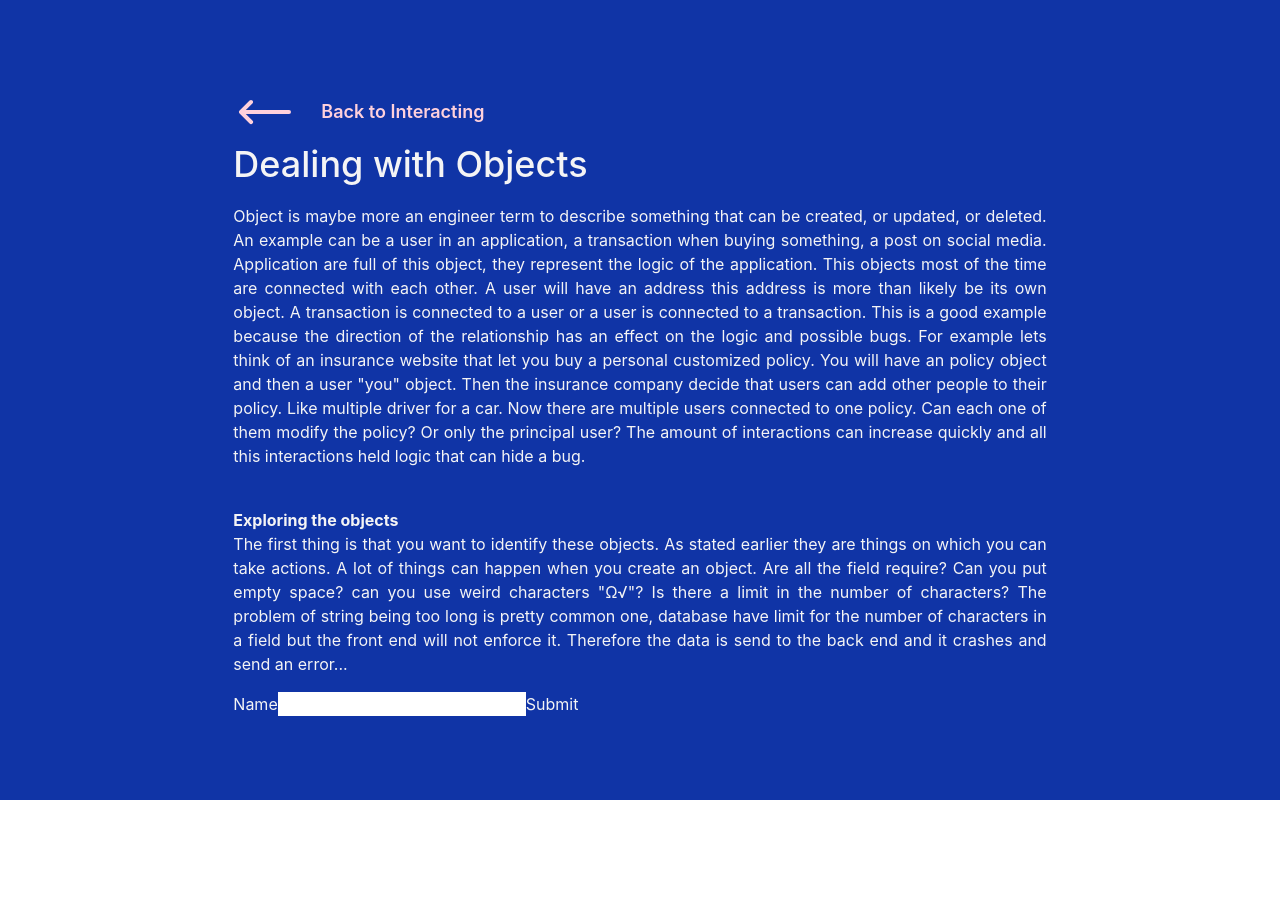
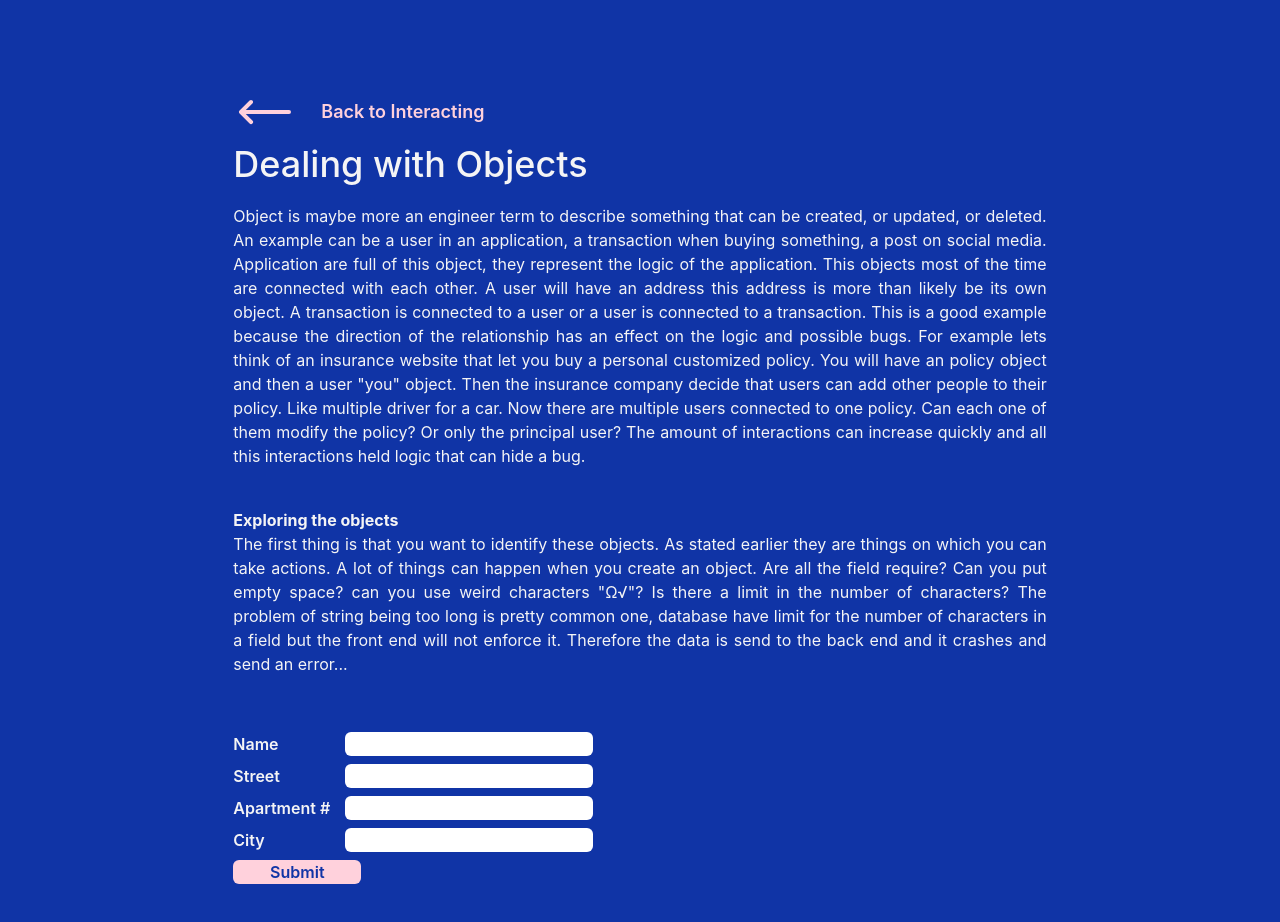
Before and after one commit to willot/Quality, a React (Create React App) app: page /objects in a window 1280 px wide. Before the commit the page ends 800 px from the top, so only its background shows below. Built offline with nearby package versions, Linux system fonts and the light colour scheme.

Commit message:
building the entity form example and minor things

```diff
--- a/src/components/UserForm.tsx
+++ b/src/components/UserForm.tsx
@@ -1,24 +1,59 @@
 import {useState} from "react";
 
 export const UserForm = () => {
-    const[name, setName] = useState<string>()
+    const [name, setName] = useState<string>();
+    const [street, setStreet] = useState<string>();
+    const [apartment, setApartment] = useState<string>();
+    const [city, setCity] = useState<string>();
 
     const save = (event: any) => {
-        console.log("Event", event)
+        console.log("Event", event.target.value)
     }
 
-    const handleNameChange = (event: any)=> {
-        console.log(event.target.value)
-        setName(event.target.value)
-    }
-
-    return(
-        <section>
-            <form onSubmit={save}>
-                <label>Name
-                <input className="text-blue" type="text" name={"name"} value={name} onChange={handleNameChange}/>
+    return (
+        <section className="bg-blue">
+            <form onSubmit={save} className="flex flex-col space-y-2">
+                <label className="flex flex-row">
+                    <span className="w-28 font-semibold">Name</span>
+                    <input className="text-blue rounded-md"
+                           type="text"
+                           name={"name"}
+                           value={name}
+                           onChange={(event) => {
+                               setName(event.target.value)
+                           }}/>
                 </label>
-                <input type="submit" value="Submit" />
+                <label className="flex flex-row">
+                    <span className="w-28 font-semibold">Street</span>
+                    <input className="text-blue rounded-md"
+                           type="text"
+                           name={"street"}
+                           value={street}
+                           onChange={(event) => {
+                               setStreet(event.target.value)
+                           }}/>
+                </label>
+                <label className="flex flex-row">
+                    <span className="w-28 font-semibold">Apartment #</span>
+                    <input className="text-blue rounded-md"
+                           type="text"
+                           name={"apartment"}
+                           value={apartment}
+                           onChange={(event) => {
+                               setApartment(event.target.value)
+                           }}/>
+                </label>
+                <label className="flex flex-row">
+                    <span className="w-28 font-semibold">City</span>
+                    <input className="text-blue rounded-md"
+                           type="text"
+                           name={"city"}
+                           value={city}
+                           onChange={(event) => {
+                               setApartment(event.target.value)
+                           }}/>
+                </label>
+                <input type="submit" value="Submit" className="w-32 bg-pink rounded-md text-blue font-semibold"/>
             </form>
         </section>
     )
--- a/src/pages/Entities.tsx
+++ b/src/pages/Entities.tsx
@@ -4,8 +4,8 @@ import {UserForm} from "../components/UserForm";
 
 export const Entities = () => {
 
-    return(
-        <section className="bg-blue flex flex-row justify-center w-full h-screen">
+    return (
+        <section className="bg-blue flex flex-row justify-center w-full">
             <section
                 className="bg-blue h-full text-white text-justify py-10 px-5 w-11/12 md:w-9/12 lg:w-8/12 xl:w7/12 2xl:w-5/12">
                 <Link to="/interactions" className="flex flex-row items-center mt-10">
@@ -14,26 +14,28 @@ export const Entities = () => {
                 </Link>
                 <h1 className="text-4xl font-medium pb-5">Dealing with Objects</h1>
                 <p>Object is maybe more an engineer term to describe something that can be created, or updated, or
-                deleted. An example can be a user in an application, a transaction when buying something, a post on social
-                media. Application are full of this object, they represent the logic of the application. This objects most
-                of the time are connected with each other. A user will have an address this address is more than likely be its
-                own object. A transaction is connected to a user or a user is connected to a transaction. This is a good
-                example because the direction of the relationship has an effect on the logic and possible bugs. For
-                example lets think of an insurance website that let you buy a personal customized policy. You will have
-                an policy object and then a user "you" object. Then the insurance company decide that users can add other
-                people to their policy. Like multiple driver for a car. Now there are multiple users connected to one
-                policy. Can each one of them modify the policy? Or only the principal user? The amount of interactions
-                can increase quickly and all this interactions held logic that can hide a bug.</p>
+                    deleted. An example can be a user in an application, a transaction when buying something, a post on
+                    social media. Application are full of this object, they represent the logic of the application. This
+                    objects most of the time are connected with each other. A user will have an address this address is
+                    more than likely be its own object. A transaction is connected to a user or a user is connected to a
+                    transaction. This is a good example because the direction of the relationship has an effect on the
+                    logic and possible bugs. For example lets think of an insurance website that let you buy a personal
+                    customized policy. You will have an policy object and then a user "you" object. Then the insurance
+                    company decide that users can add other people to their policy. Like multiple driver for a car. Now
+                    there are multiple users connected to one policy. Can each one of them modify the policy? Or only
+                    the principal user? The amount of interactions can increase quickly and all this interactions held
+                    logic that can hide a bug.</p>
                 <section className="py-10">
                     <h2 className="font-bold">Exploring the objects</h2>
-                    <p className="pb-4">The first thing is that you want to identify these objects. As stated earlier they are things on
+                    <p className="pb-4">The first thing is that you want to identify these objects. As stated earlier
+                        they are things on
                         which you can take actions. A lot of things can happen when you create an object. Are all the
-                    field require? Can you put empty space? can you use weird characters "Ω√"? Is there a limit in the
-                    number of characters? The problem of string being too long is pretty common one, database have limit
-                    for the number of characters in a field but the front end will not enforce it. Therefore the data is
-                    send to the back end and it crashes and send an error...</p>
-                    <UserForm/>
+                        field require? Can you put empty space? can you use weird characters "Ω√"? Is there a limit in
+                        the number of characters? The problem of string being too long is pretty common one, database
+                        have limit for the number of characters in a field but the front end will not enforce it.
+                        Therefore the data is send to the back end and it crashes and send an error...</p>
                 </section>
+                <UserForm/>
             </section>
         </section>
     )
```
Also changed, not shown: src/pages/Home.tsx (+39 -34 lines).
